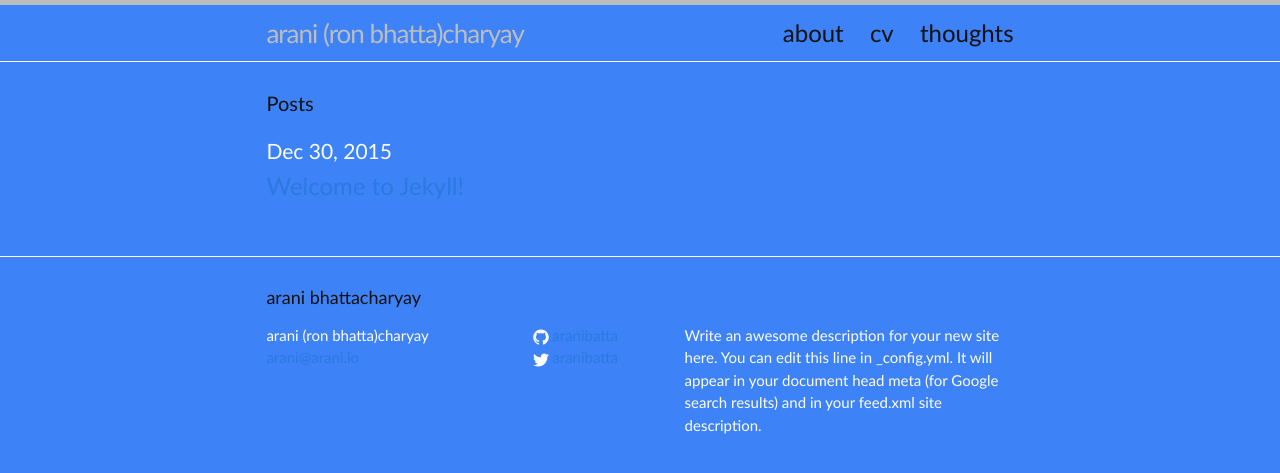
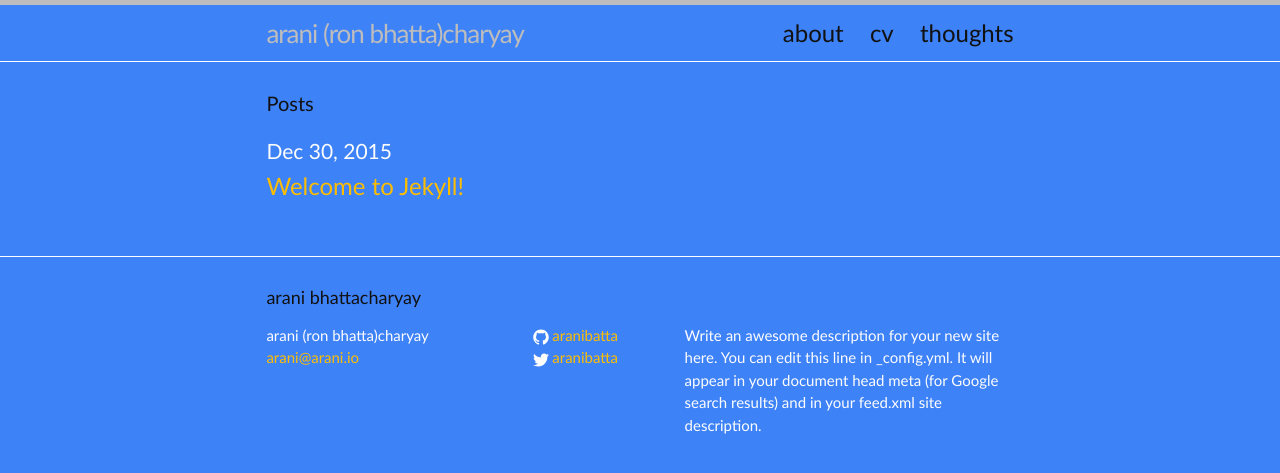
Before and after one commit to aranibatta/aranibatta.github.io, a Jekyll site: the page built from index.html, in a window 1280 px wide. Shown: the top 473 px of the page. Built offline with Jekyll 4.4.1, drawn with Linux system fonts in a browser that asks for light colours.

Commit message:
coloring

```diff
--- a/css/main.scss
+++ b/css/main.scss
@@ -16,7 +16,7 @@
 
 $text-color:       #111;
 $background-color: #3E82F7;
-$brand-color:      #2a7ae2;
+$brand-color:      #FDBD00;
 
 $grey-color:       #fdfdfd;
 $grey-color-light: lighten($grey-color, 40%);
```
